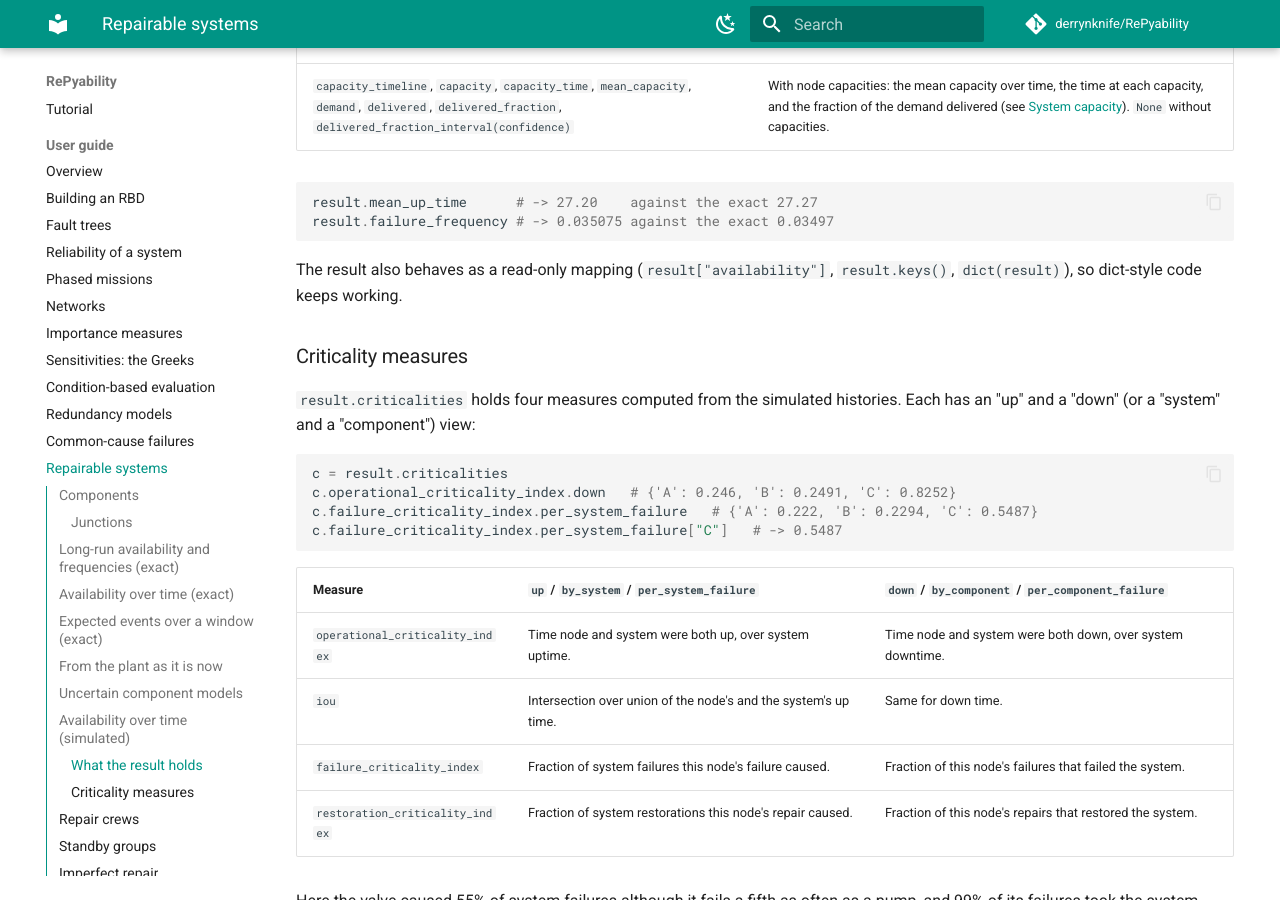
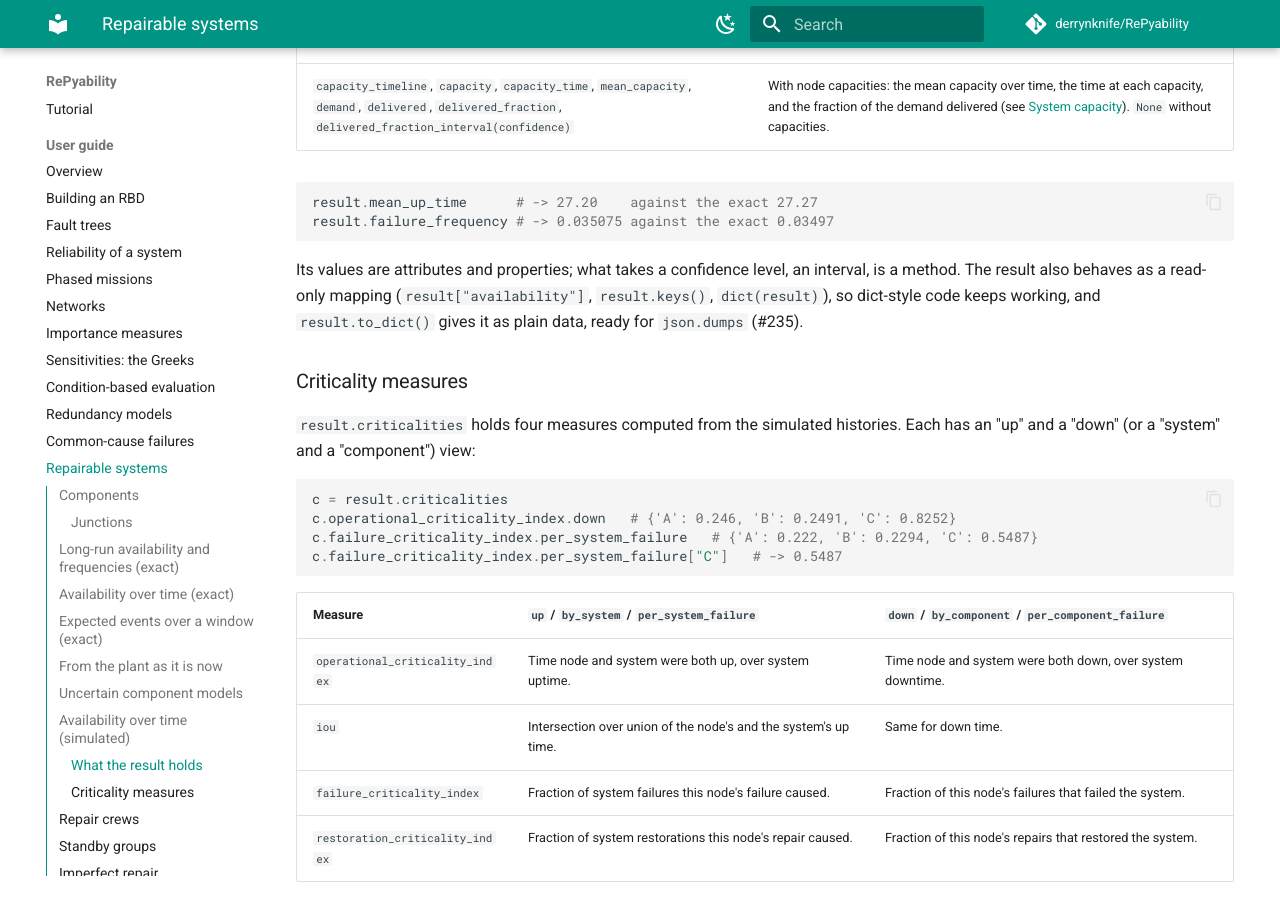
Before and after one commit to derrynknife/RePyability, an MkDocs documentation site: the page built from docs/guide/repairable.md, in a window 1280 px wide and 900 px high, scrolled down 9747 px. Built offline with MkDocs 1.6.1 and Material for MkDocs 9.7.7, drawn with Linux system fonts in a browser that asks for light colours; comment, search, counter and statistics services are not loaded.

Commit message:
The equivalence tests patch the sampler a repairable diagram uses; results' properties and methods (#227, #235)
test_performance_equivalence forced the slow path by patching
repairable_rbd.inverse_sampler, which #227 replaced with stream_sampler
(a mixture's quantile on top): it patches that now. The repairable guide
says a result's values are properties and its intervals methods, and that
to_dict() gives it as plain data.

Co-Authored-By: Claude Opus 5.5 <noreply@anthropic.com>
Claude-Session: https://claude.ai/code/session_01NUGaeQXKxjjiQ1ULT1ApXS

````diff
--- a/docs/guide/repairable.md
+++ b/docs/guide/repairable.md
@@ -523,8 +523,11 @@ result.mean_up_time      # -> 27.20    against the exact 27.27
 result.failure_frequency # -> 0.035075 against the exact 0.03497
 ```
 
-The result also behaves as a read-only mapping (`result["availability"]`,
-`result.keys()`, `dict(result)`), so dict-style code keeps working.
+Its values are attributes and properties; what takes a confidence level,
+an interval, is a method. The result also behaves as a read-only mapping
+(`result["availability"]`, `result.keys()`, `dict(result)`), so dict-style
+code keeps working, and `result.to_dict()` gives it as plain data, ready for
+`json.dumps` (#235).
 
 ### Criticality measures
 
````
Also changed, not shown: 1 other file.
